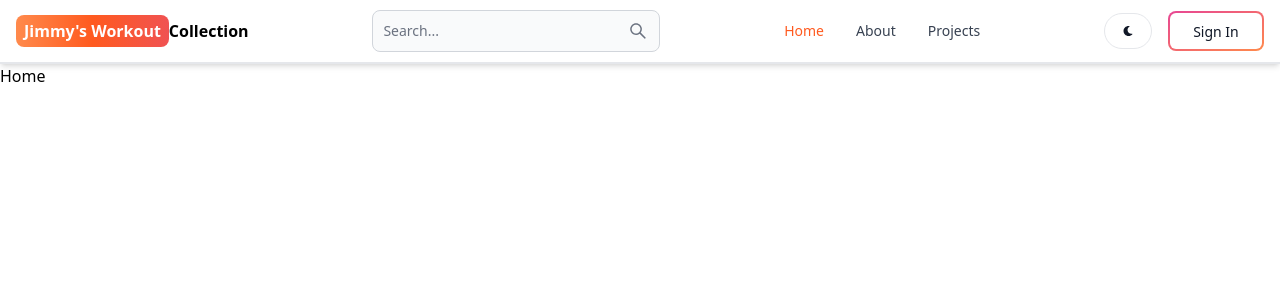
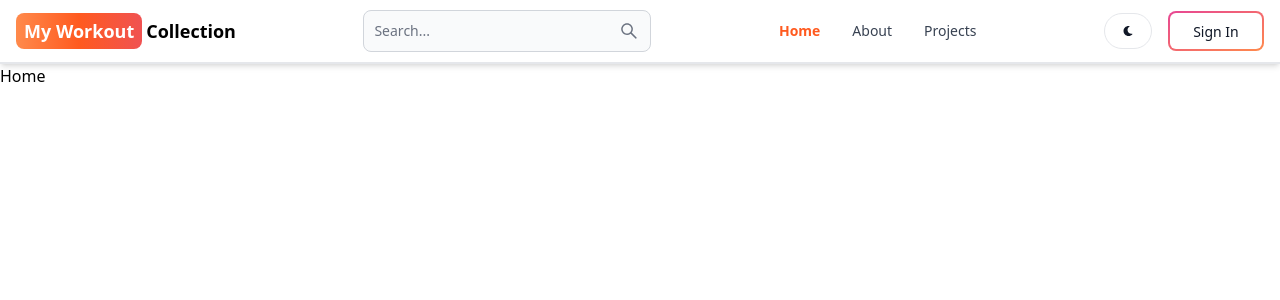
Before and after one commit to jimmyhe05/workout-collection, a React (Vite) app in the folder client/: page / in a window 1280 px wide. Shown: the top 300 px of the page. Built offline with nearby package versions, Linux system fonts and the light colour scheme.

Commit message:
Fixing some design elements.

```diff
--- a/client/src/components/Header.jsx
+++ b/client/src/components/Header.jsx
@@ -1,34 +1,35 @@
-import { Navbar, TextInput, Button } from 'flowbite-react';
-import { Link, useLocation } from 'react-router-dom';
-import { AiOutlineSearch } from 'react-icons/ai';
-import { FaMoon } from 'react-icons/fa';
+import { Navbar, TextInput, Button } from "flowbite-react";
+import { Link, useLocation } from "react-router-dom";
+import { AiOutlineSearch } from "react-icons/ai";
+import { FaMoon } from "react-icons/fa";
 import { IoIosFitness } from "react-icons/io";
-
 
 export default function Header() {
   const path = useLocation().pathname;
 
   const navLinks = [
-    { to: '/', label: 'Home' },
-    { to: '/about', label: 'About' },
-    { to: '/projects', label: 'Projects' },
+    { to: "/", label: "Home" },
+    { to: "/about", label: "About" },
+    { to: "/projects", label: "Projects" },
   ];
 
   return (
-    <Navbar className="bg-white shadow-md border-b-2 dark:bg-gray-900">
+    <Navbar className="bg-white shadow-md border-b-2 dark:bg-gray-900 dark:border-gray-700">
       {/* Logo */}
       <Link
         to="/"
-        className="flex items-center whitespace-nowrap text-md font-semibold dark:text-white"
+        className="flex items-center whitespace-nowrap text-lg font-semibold dark:text-white"
         aria-label="My Workout Collection Homepage"
       >
         <span className="px-2 py-1 md:hidden bg-gradient-to-r from-orange-400 via-orange-500 to-red-500 rounded-lg text-white">
-          <IoIosFitness className="w-5 h-5" />
+          <IoIosFitness className="w-6 h-5" />
         </span>
         <span className="hidden md:inline px-2 py-1 bg-gradient-to-r from-orange-400 via-orange-500 to-red-500 rounded-lg text-white">
-          Jimmy's Workout
+          My Workout
         </span>
-        Collection
+        <span className="ml-1 hidden md:inline dark:text-gray-300">
+          Collection
+        </span>
       </Link>
 
       {/* Search Bar */}
@@ -41,6 +42,7 @@ export default function Header() {
           aria-label="Search"
         />
       </form>
+
       <Button
         className="w-12 h-9 lg:hidden"
         color="gray"
@@ -74,10 +76,14 @@ export default function Header() {
           <Navbar.Link
             key={link.to}
             as="div"
-            className={`text-center py-2 ${path === link.to
-              ? 'text-orange-500'
-              : 'text-gray-700'
-              } hover:bg-gradient-to-r from-orange-400 via-orange-500 to-red-500 hover:text-white`}
+            className={`text-center py-2 ${
+              path === link.to
+                ? "text-orange-500 font-bold"
+                : "text-gray-700 dark:text-gray-300"
+            } ${
+              path !== link.to &&
+              "hover:bg-gradient-to-r from-orange-400 via-red-500 to-pink-500 hover:text-white md:hover:bg-none md:hover:text-gray-700"
+            }`}
           >
             <Link
               to={link.to}
```
